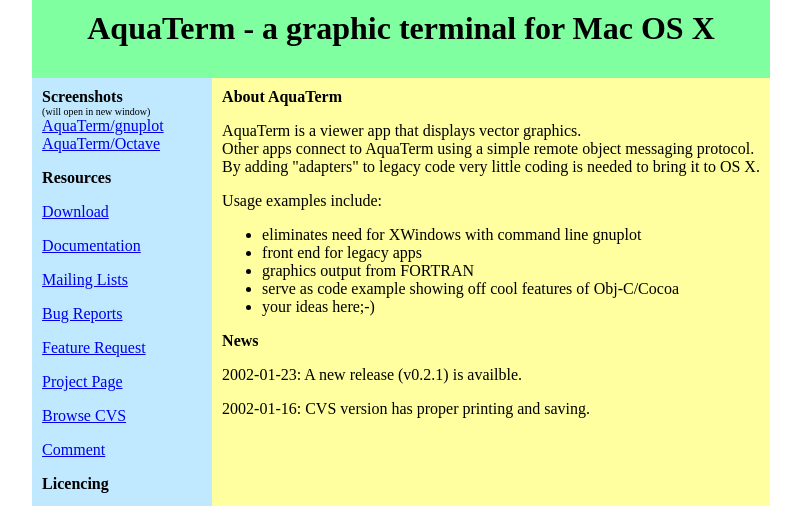
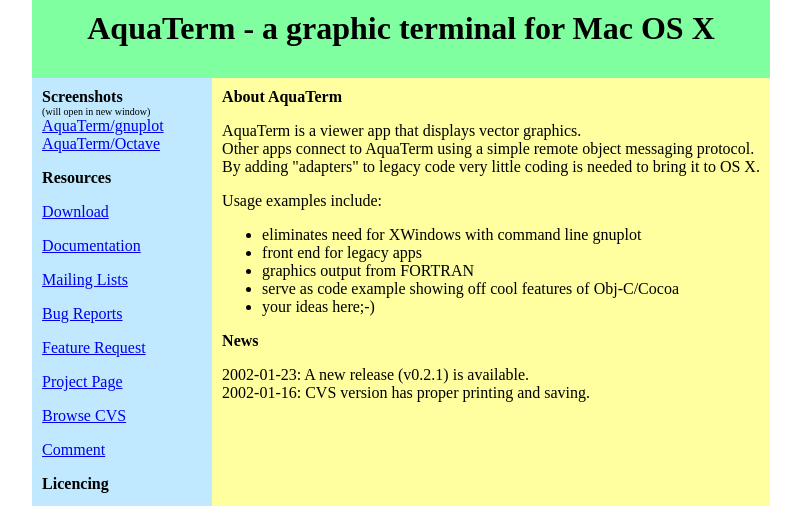
Before and after one commit to AquaTerm/old_website, a plain HTML site: page index.html in a window 1280 px wide. Shown: the top 506 px of the page, without its empty margins (239-1040 px from the left). Drawn offline with Linux system fonts and the light colour scheme.

Commit message:
Sepllcheck;-)

```diff
--- a/index.html
+++ b/index.html
@@ -69,8 +69,7 @@
                 <P>
                 <B>News</B>
 	        <P>
-	        2002-01-23: A new release (v0.2.1) is availble.
-                <P>
+	        2002-01-23: A new release (v0.2.1) is available. <BR>
                 2002-01-16: CVS version has proper printing and saving.
                 <P>
                 <P>
```
